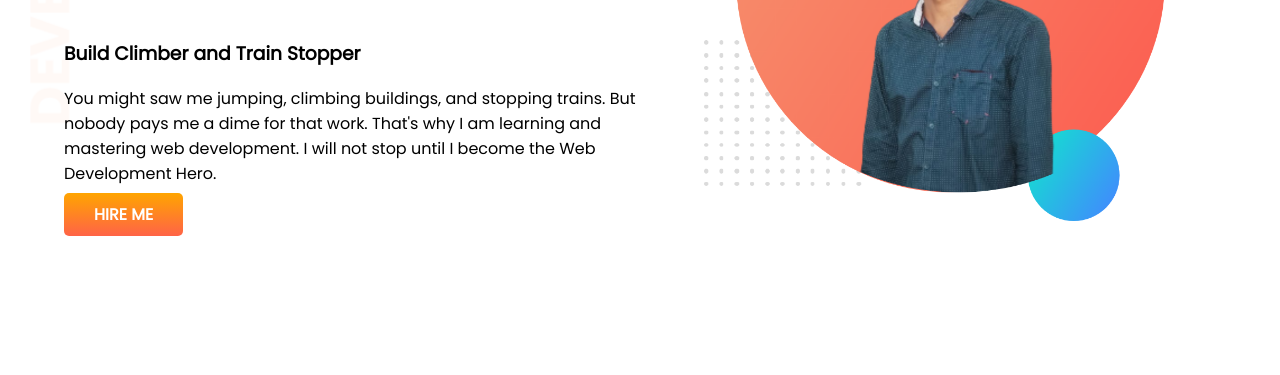
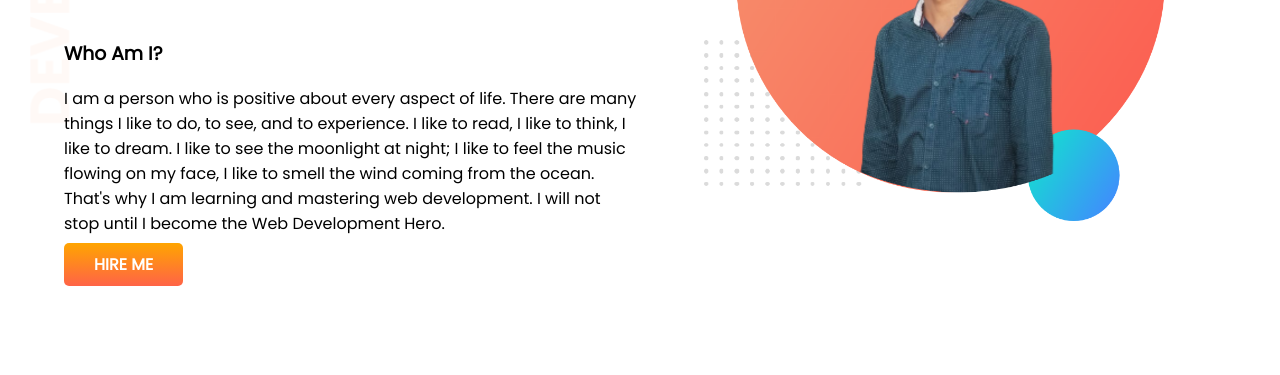
Before and after one commit to Atikuzzaman101/Portfolio, a plain HTML site: page index.html in a window 1280 px wide. Shown: the part 236-611 px from the top of the page. Drawn offline with Linux system fonts and the light colour scheme.

Commit message:
final added

```diff
--- a/index.html
+++ b/index.html
@@ -17,9 +17,10 @@
         <div class="half-width">
             <h1>Welcome To</h1>
             <h1><span class="orange-color">Atik Sabab</span> World</h1>
-            <h3> Build Climber and Train Stopper </h3>
-            <p>You might saw me jumping, climbing buildings, and stopping trains. But nobody pays me a dime for that
-                work.
+            <h3> Who Am I? </h3>
+            <p>I am a person who is positive about every aspect of life. There are many things I like to do, to see, and
+                to experience. I like to read, I like to think, I like to dream. I like to see the moonlight at night; I
+                like to feel the music flowing on my face, I like to smell the wind coming from the ocean.
                 That's why I am learning and mastering web development. I will not stop until I become the Web
                 Development
                 Hero.</p>
```
